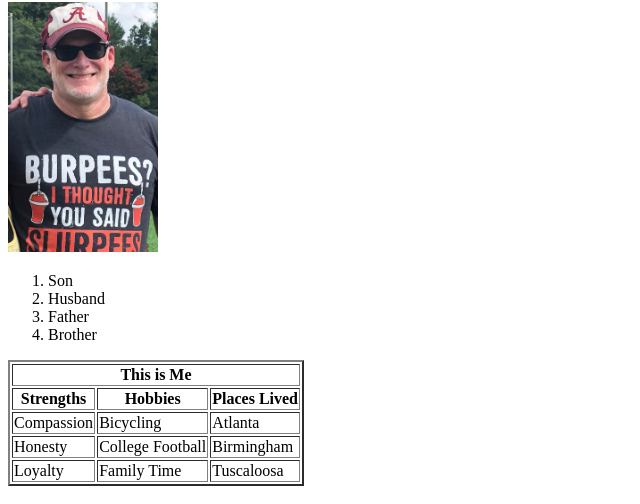
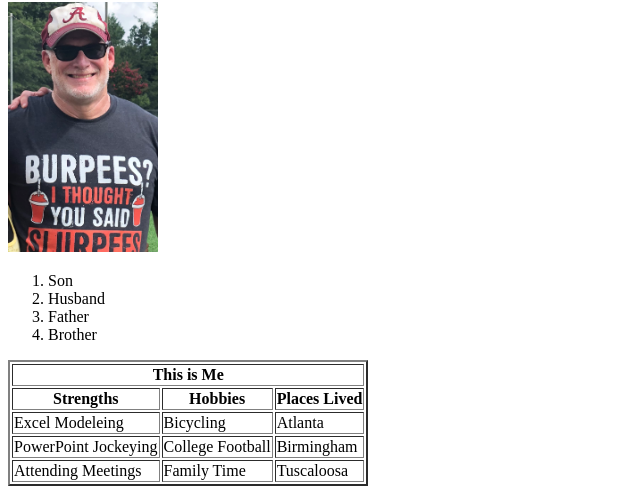
Before and after one commit to STEVENW2020/stevenw2020.github.io, a plain HTML site: page index.html in a window 1280 px wide. Shown: the part 78-582 px from the top of the page, without its empty margins (0-640 px from the left). Drawn offline with Linux system fonts and the light colour scheme.

Commit message:
Changed Bio Index

```diff
--- a/index.html
+++ b/index.html
@@ -37,18 +37,18 @@
 
     <tbody>
         <tr>
-            <td>Compassion</td>
+            <td>Excel Modeleing</td>
             <td>Bicycling</td>
             <td>Atlanta</td>
         </tr>
 
         <tr>
-            <td>Honesty</td>
+            <td>PowerPoint Jockeying</td>
             <td>College Football</td>
             <td>Birmingham</td>
         </tr>
         <tr>
-            <td>Loyalty</td>
+            <td>Attending Meetings</td>
             <td>Family Time</td>
             <td>Tuscaloosa</td>
         </tr>
```
